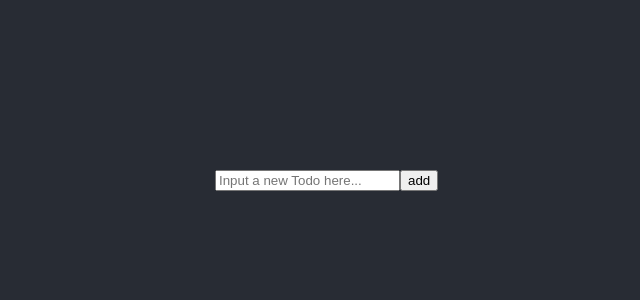
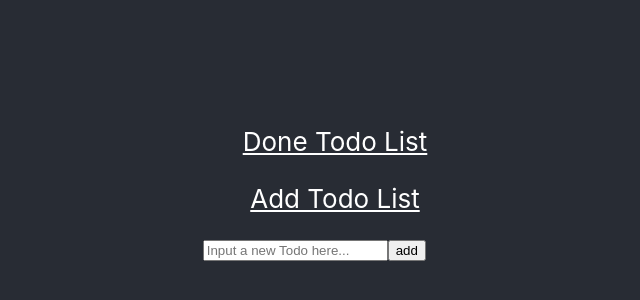
Before and after one commit to xuxiaoqi-xxq/react-todo-list, a React (Create React App) app: page /#/ in a window 1280 px wide. Shown: the part 220-520 px from the top of the page, without its empty margins (325-965 px from the left). Built offline with nearby package versions, Linux system fonts and the light colour scheme.

Commit message:
[unfinished][Eva] feature: add router

```diff
--- a/src/App.css
+++ b/src/App.css
@@ -62,3 +62,19 @@
   display: flex;
   width: 200px;
 }
+
+a:link{
+  color: white;
+}
+
+a:hover{
+  color: white;
+}
+
+a:active{
+  color: white;
+}
+
+a:visited{
+  color: white;
+}
--- a/src/App.js
+++ b/src/App.js
@@ -1,14 +1,35 @@
 import React from 'react';
 import './App.css';
-import TodoListContainer from './containers/TodoListContainer'
-import TodoFormContainer from './containers/TodoFormContainer'
+import TodoListContainer from './containers/TodoListContainer';
+import TodoFormContainer from './containers/TodoFormContainer';
+import DoneTodoList from './components/DoneTodoList';
+import { HashRouter, Link, Route, Router, Switch } from 'react-router-dom';
+
+const Home = () => {
+    return (
+        <div>
+            <TodoListContainer />
+            <TodoFormContainer />
+        </div>
+    );
+}
 
 function App() {
   return (
     <div className="App">
       <header className="App-header">
-        <TodoListContainer/>
-        <TodoFormContainer />
+      <HashRouter>
+                <div>
+                    <ul>
+                        <Link to="/done" >Done Todo List</Link>
+                    </ul>
+                    <ul>
+                        <Link to="/" >Add Todo List</Link>
+                    </ul>
+                    <Route path="/done" component={DoneTodoList}></Route>
+                    <Route path="/" component={Home}></Route>
+                </div>
+        </HashRouter>
       </header>
     </div>
   );
--- /dev/null
+++ b/src/components/DoneTodoList/index.jsx
@@ -0,0 +1,11 @@
+import React from 'react';
+
+class DoneTodoList extends React.Component{
+    render() {
+        return (
+            <div>done todo list</div>
+        );
+    }
+}
+
+export default DoneTodoList;
```
Also changed, not shown: 1 other file (tests, documents, lock files or other folders).
